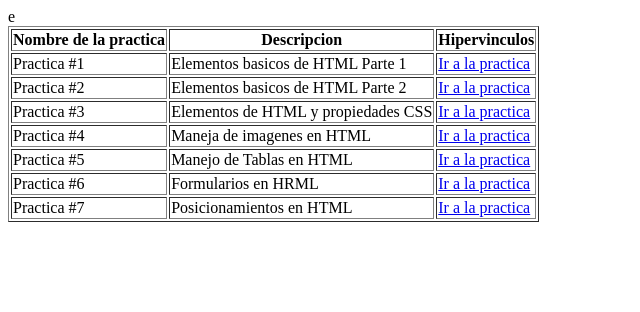
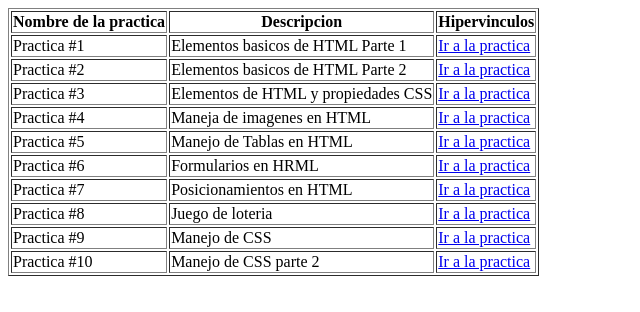
Before and after one commit to ELCommanderAngel/ELCommanderAngel.github.io, a plain HTML site: page ELCommanderAngel.github.io-main/PracticasParcial1.html in a window 1280 px wide. Shown: the whole page, without its empty margins (0-640 px from the left). Drawn offline with Linux system fonts and the light colour scheme.

Commit message:
Update PracticasParcial1.html

```diff
--- a/ELCommanderAngel.github.io-main/PracticasParcial1.html
+++ b/ELCommanderAngel.github.io-main/PracticasParcial1.html
@@ -1,4 +1,4 @@
-e<!DOCTYPE html>
+<!DOCTYPE html>
 <html lang="en">
 <head>
     <meta charset="UTF-8">
@@ -43,18 +43,22 @@ e<!DOCTYPE html>
     <td> Practica #6</td>
         <td>Formularios en HRML</td>
         <td><a href="Parcial 1/Practica6.html">Ir a la practica</a></td>
+         </tr>
+        <tr>
+            <td> Practica #7</td>
+            <td>Posicionamientos en HTML</td>
+            <td><a href="Parcial 1/Practica7.html">Ir a la practica</a></td>
+        </tr>
+        <td> Practica #8</td>
+            <td>Juego de loteria</td>
+            <td><a href="Parcial 1/Practica8.html">Ir a la practica</a></td>
+        </tr>
     </tr>
-    <td> Practica #7</td>
-        <td>Posicionamientos en HTML</td>
-        <td><a href="Parcial 1/Practica7.html">Ir a la practica</a></td>
+    <td> Practica #9</td>
+        <td>Manejo de CSS</td>
+        <td><a href="Parcial 1/Practica9.html">Ir a la practica</a></td>
     </tr>
-    </tr>
-
-
-
-
-
-        </tbody>
-    </table>
-</body>
-</html>
+<td> Practica #10</td>
+    <td>Manejo de CSS parte 2</td>
+    <td><a href="Parcial 1/Practica10.html">Ir a la practica</a></td>
+</tr>
```
